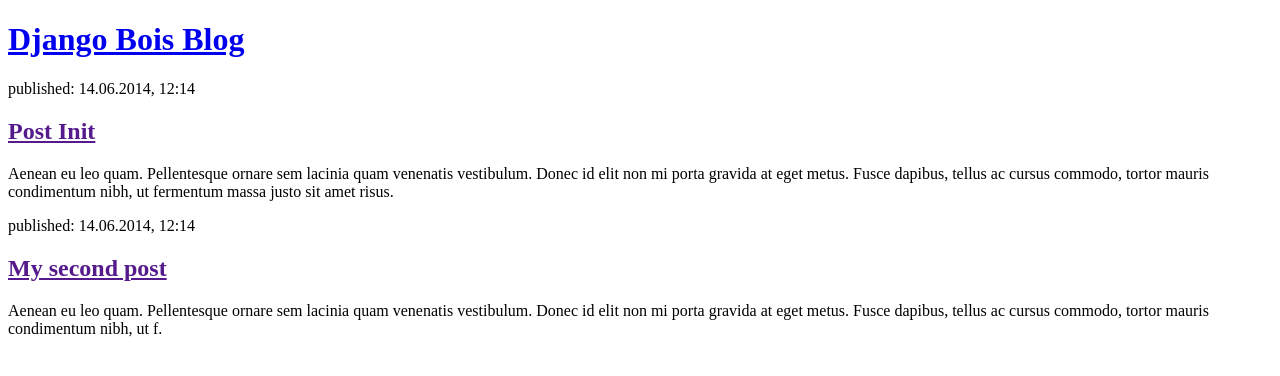
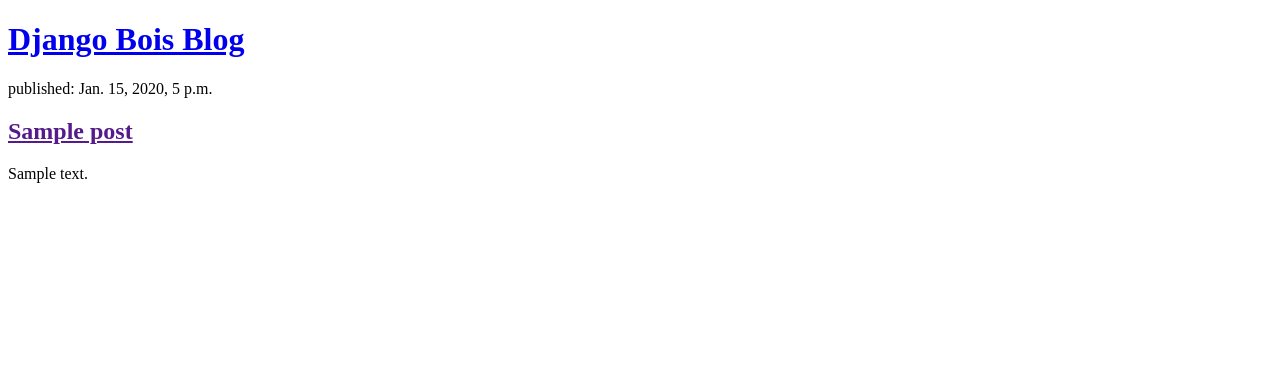
Before and after one commit to theotheobeats/djangobois, a Django app: page / in a window 1280 px wide. Shown: the top 376 px of the page. Run offline with Django 4.2, Linux system fonts and the light colour scheme; tables that the repository leaves empty hold one stand-in row (values such as "Sample post").

Commit message:
displaying data to front-end

```diff
--- a/blog/templates/blog/post_list.html
+++ b/blog/templates/blog/post_list.html
@@ -8,25 +8,12 @@
 			<h1><a href="/">Django Bois Blog</a></h1>
 		</header>
 
+		{% for post in posts %}
 		<article>
-			<time>published: 14.06.2014, 12:14</time>
-			<h2><a href="">Post Init</a></h2>
-			<p>
-				Aenean eu leo quam. Pellentesque ornare sem lacinia quam venenatis
-				vestibulum. Donec id elit non mi porta gravida at eget metus. Fusce
-				dapibus, tellus ac cursus commodo, tortor mauris condimentum nibh, ut
-				fermentum massa justo sit amet risus.
-			</p>
+			<time>published: {{ post.published_date }}</time>
+			<h2><a href="">{{ post.title }}</a></h2>
+			<p>{{ post.text|linebreaksbr }}</p>
 		</article>
-
-		<article>
-			<time>published: 14.06.2014, 12:14</time>
-			<h2><a href="">My second post</a></h2>
-			<p>
-				Aenean eu leo quam. Pellentesque ornare sem lacinia quam venenatis
-				vestibulum. Donec id elit non mi porta gravida at eget metus. Fusce
-				dapibus, tellus ac cursus commodo, tortor mauris condimentum nibh, ut f.
-			</p>
-		</article>
+		{% endfor %}
 	</body>
 </html>
```
